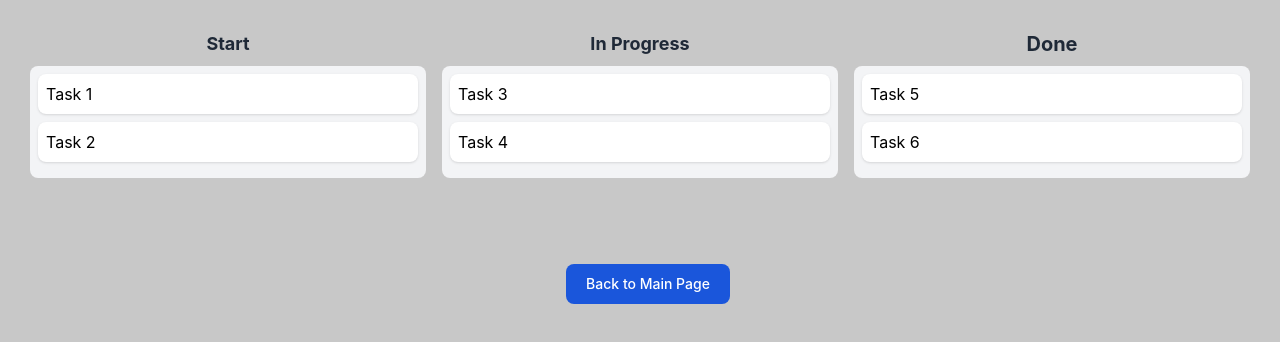
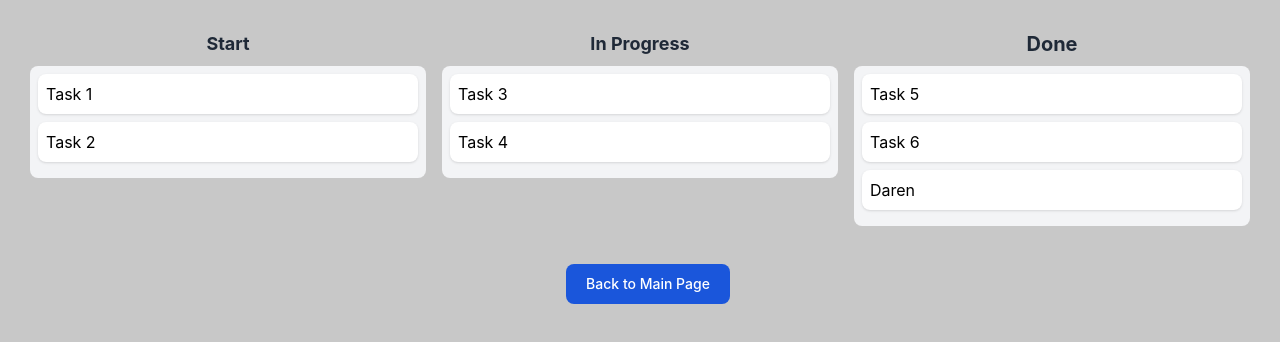
Before and after one commit to adam-niltoone/card-management, a React (Create React App) app: page /demo-drag-drop in a window 1280 px wide. Shown: the top 342 px of the page. Built offline with nearby package versions, Linux system fonts and the light colour scheme.

Commit message:
Added item into kanban

```diff
--- a/src/components/DragDropDemo.tsx
+++ b/src/components/DragDropDemo.tsx
@@ -9,6 +9,7 @@ const KanbanBoard = () => {
     { id: 4, title: "Task 4", status: "In Progress" },
     { id: 5, title: "Task 5", status: "Done" },
     { id: 6, title: "Task 6", status: "Done" },
+    { id: 7, title: "Daren", status: "Done" },
   ]);
 
   const handleDragStart = (event: React.DragEvent<HTMLLIElement>) => {
@@ -37,7 +38,9 @@ const KanbanBoard = () => {
   return (
     <div className="flex justify-center space-x-4">
       <div className="w-1/3">
-                <h2 className="text-lg text-center font-bold mb-2 text-gray-800">Start</h2>
+        <h2 className="text-lg text-center font-bold mb-2 text-gray-800">
+          Start
+        </h2>
         <ul
           className="bg-gray-100 p-2 rounded-lg"
           onDragOver={handleDragOver}
@@ -59,7 +62,9 @@ const KanbanBoard = () => {
         </ul>
       </div>
       <div className="w-1/3">
-                <h2 className="text-lg text-center font-bold mb-2 text-gray-800">In Progress</h2>
+        <h2 className="text-lg text-center font-bold mb-2 text-gray-800">
+          In Progress
+        </h2>
         <ul
           className="bg-gray-100 p-2 rounded-lg"
           onDragOver={handleDragOver}
@@ -81,7 +86,9 @@ const KanbanBoard = () => {
         </ul>
       </div>
       <div className="w-1/3">
-                <h2 className="text-xl text-center font-bold mb-2 text-gray-800">Done</h2>
+        <h2 className="text-xl text-center font-bold mb-2 text-gray-800">
+          Done
+        </h2>
         <ul
           className="bg-gray-100 p-2 rounded-lg"
           onDragOver={handleDragOver}
```
Lines whose indentation alone changed are shown as unchanged.
